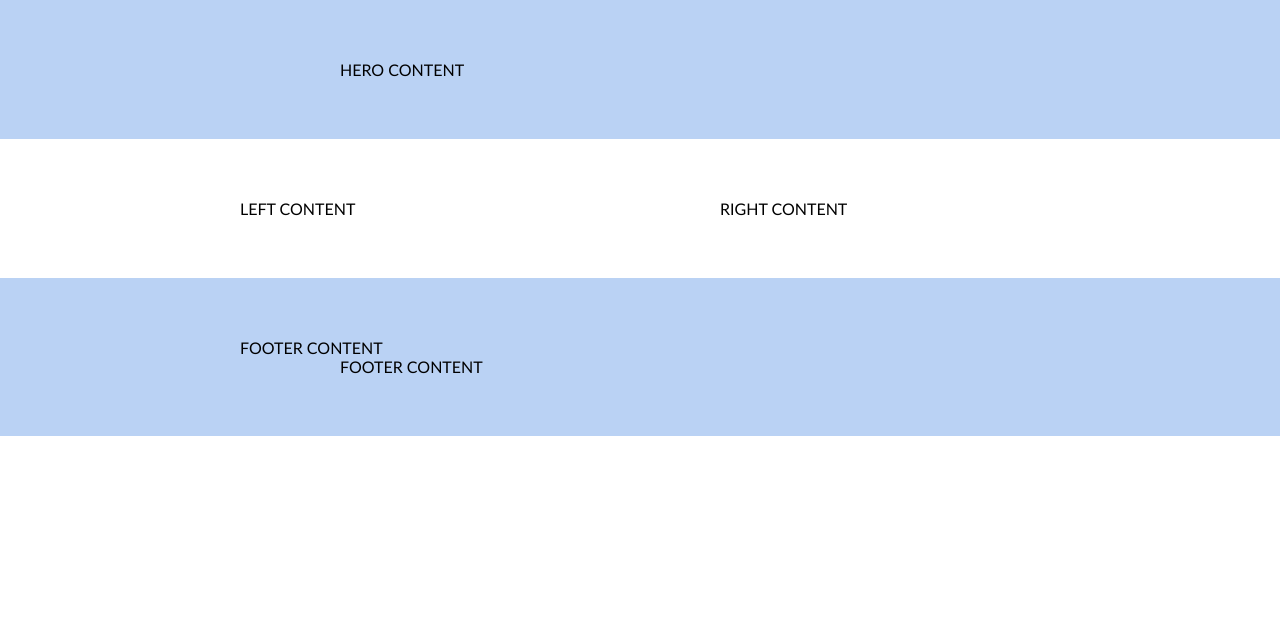
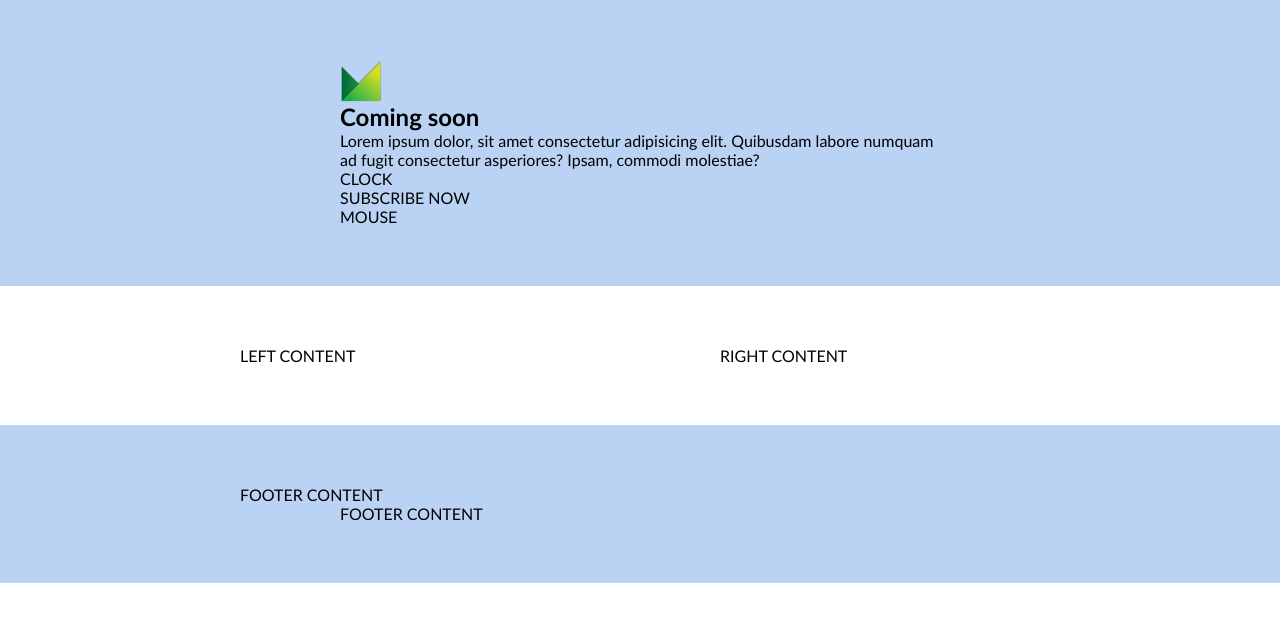
Before and after one commit to zazeli/4-coming-soon, a website: page index.html in a window 1280 px wide. Drawn offline with Linux system fonts and the light colour scheme; files whose address does not match are found by name.

Commit message:
Hero section initial HTML

```diff
--- a/index.html
+++ b/index.html
@@ -20,7 +20,19 @@
 <body>
     <section class="container bg-primary">
         <div class="row-short">
-            HERO CONTENT
+            <img src="./img/icon-logo small (1).png"logo">
+            <h1>Coming soon</h1>
+            <p>Lorem ipsum dolor, sit amet consectetur adipisicing elit. Quibusdam labore numquam ad fugit consectetur asperiores? Ipsam, commodi molestiae?
+            </p>
+            <div class="clock">
+                CLOCK
+            </div>
+            <form class="form">
+                SUBSCRIBE NOW
+            </form>
+            <div class="mouse">
+                MOUSE
+            </div>
         </div>
     </section>
     <main class="container">
```
Also changed, not shown: img/icon-logo small (1).png (added).
